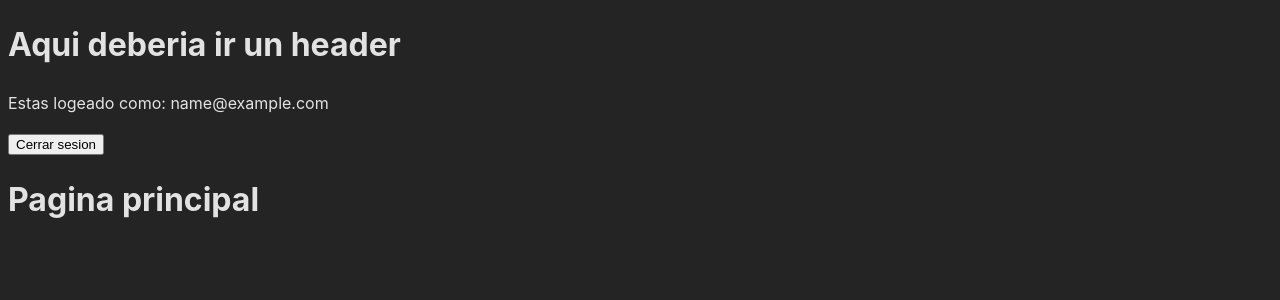
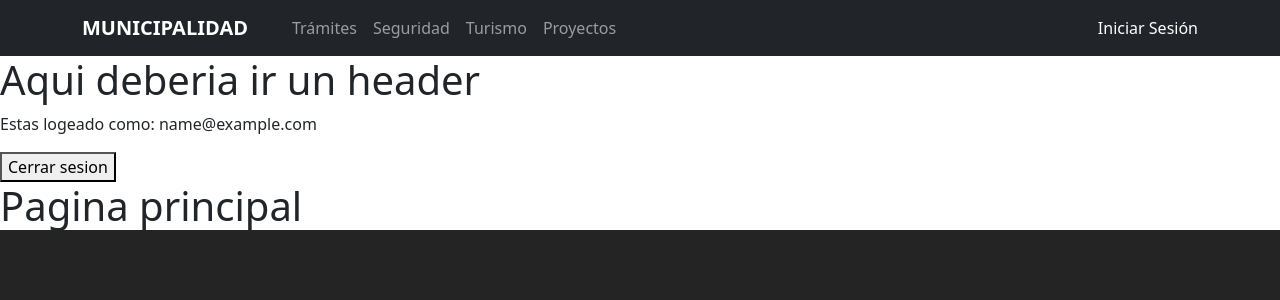
Before and after one commit to fschonffeldt/Proyecto-IS, a React (Vite) app in the folder frontend/: page / in a window 1280 px wide. Shown: the top 300 px of the page. Built offline with nearby package versions, Linux system fonts and the light colour scheme; no server answers; sample sign-in values are in the browser's storage.

Commit message:
Add NavBar

```diff
--- a/frontend/package.json
+++ b/frontend/package.json
@@ -11,6 +11,7 @@
   },
   "dependencies": {
     "axios": "^1.5.1",
+    "bootstrap": "^5.3.2",
     "js-cookie": "^3.0.5",
     "jwt-decode": "^3.1.2",
     "react": "^18.2.0",
--- /dev/null
+++ b/frontend/src/assets/NavBar.css
@@ -0,0 +1,11 @@
+/* Ajusta los estilos según tus preferencias */
+.main-title {
+    font-size: 24px;
+    font-weight: bold;
+    padding-right: 20px; /* Espaciado entre el título y los enlaces */
+  }
+
+  .nav-link.login {
+    /* Agrega estilos específicos para el enlace de iniciar sesión */
+    color: white; /* Cambia el color del texto a blanco (o el color que prefieras) */
+  }
--- /dev/null
+++ b/frontend/src/components/NavBar.jsx
@@ -0,0 +1,36 @@
+import { Link } from 'react-router-dom';
+import '../assets/NavBar.css';
+import "bootstrap/dist/css/bootstrap.min.css";
+
+const NavBar = () => {
+  return (
+    <nav className="navbar navbar-expand-lg navbar-dark bg-dark">
+      <div className="container">
+        <div className="navbar-brand-container">
+          <Link to="/" className="navbar-brand main-title">MUNICIPALIDAD</Link>
+        </div>
+        <div className="collapse navbar-collapse" id="navbarNav">
+          <ul className="navbar-nav">
+            <li className="nav-item">
+              <Link to="/tramites" className="nav-link">Trámites</Link>
+            </li>
+            <li className="nav-item">
+              <Link to="/seguridad" className="nav-link">Seguridad</Link>
+            </li>
+            <li className="nav-item">
+              <Link to="/turismo" className="nav-link">Turismo</Link>
+            </li>
+            <li className="nav-item">
+              <Link to="/proyectos" className="nav-link">Proyectos</Link>
+            </li>
+          </ul>
+        </div>
+        <div className="navbar-action-container">
+          <Link to="/login" className="nav-link login">Iniciar Sesión</Link>
+        </div>
+      </div>
+    </nav>
+  );
+};
+
+export default NavBar;
--- a/frontend/src/routes/Root.jsx
+++ b/frontend/src/routes/Root.jsx
@@ -2,6 +2,7 @@ import { Outlet } from 'react-router-dom';
 import { useNavigate } from 'react-router-dom';
 import { logout } from '../services/auth.service';
 import { AuthProvider, useAuth } from '../context/AuthContext';
+import NavBar from '../components/NavBar';
 
 function Root() {
   return (
@@ -22,14 +23,16 @@ function PageRoot() {
   const { user } = useAuth();
 
   return (
-    <div>
+    <>
+      <NavBar />
       <div>
         <h1>Aqui deberia ir un header</h1>
         <p>Estas logeado como: {user.email}</p>
         <button onClick={handleLogout}>Cerrar sesion</button>
       </div>
       <Outlet />
-    </div>
+    </>
+
   );
 }
 
```
Also changed, not shown: 1 other file (tests, documents, lock files or other folders).
